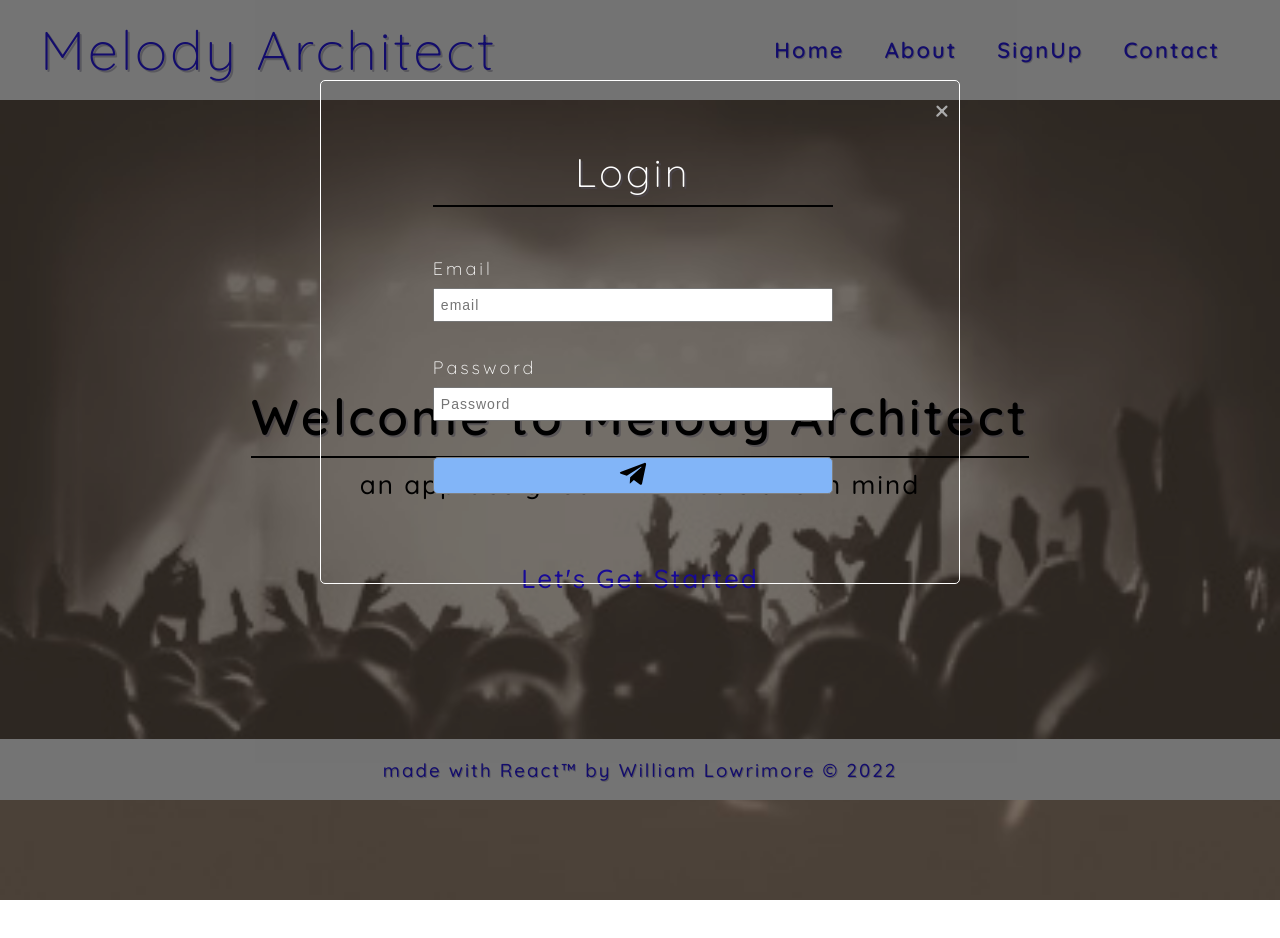
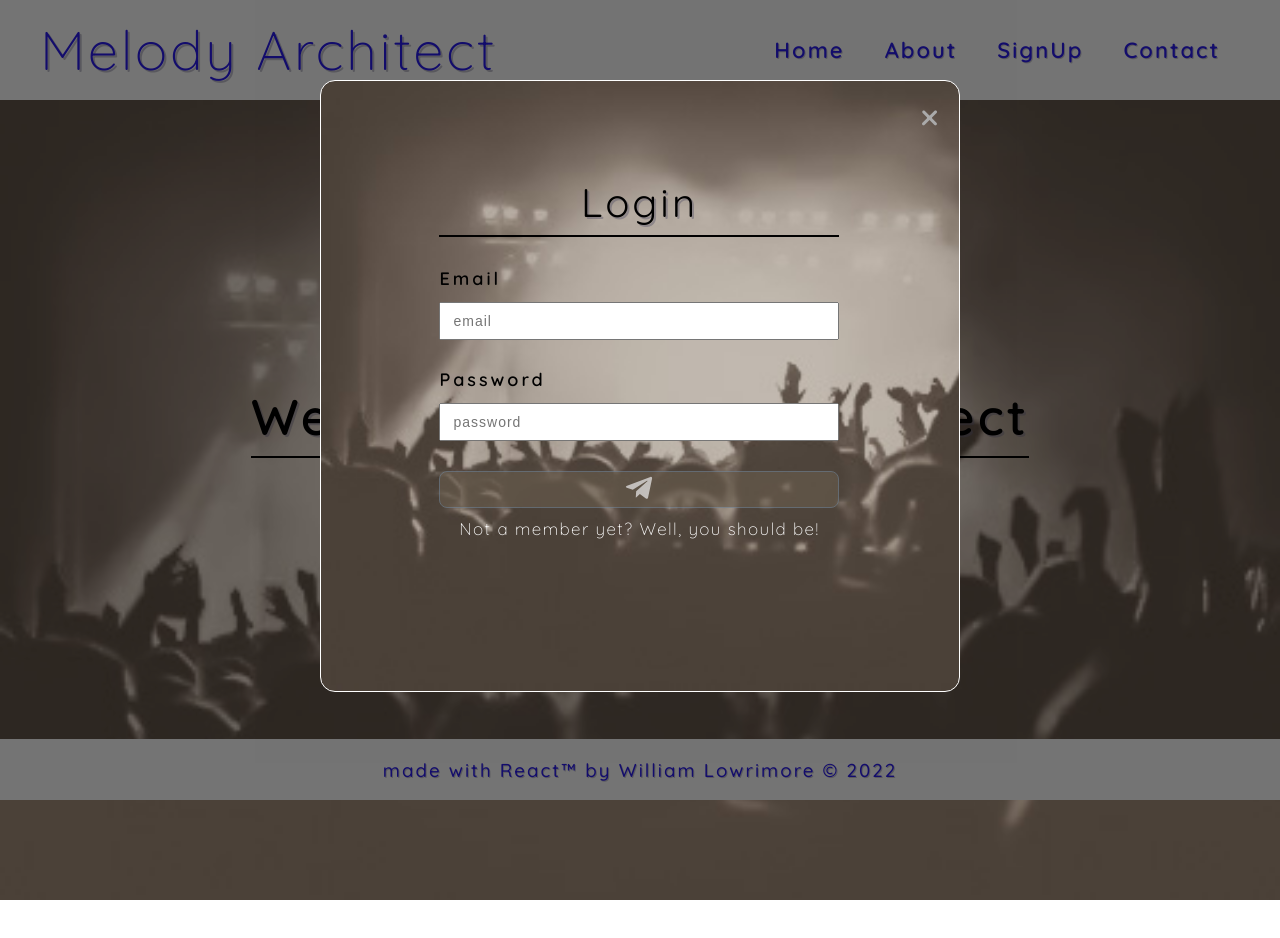
Before and after one commit to wlowrimore/smart-ma-0622-pro, a React (Create React App) app: page / in a window 1280 px wide. Both pictures are taken after a click on the element "Let's Get Started". Shown: the top 938 px of the page. Built offline with nearby package versions, Linux system fonts and the light colour scheme.

Commit message:
adds modal styling

```diff
--- a/src/components/AboutPage.js
+++ b/src/components/AboutPage.js
@@ -31,9 +31,10 @@ export default function AboutPage() {
         <p>
           With "Melody Architect" your lyrics are translated into chord
           structures based on key words associated with feelings. You are then
-          be presented with these randomly generated structures. All you have to
-          do is arrange the chords in a way that works for you. You can even
-          transpose them to a different key signature if need be.
+          presented with these randomly generated structures. All you have to do
+          is arrange the chords in a way that works best for you. You can even
+          transpose your finished masterpiece to any key signature if you would
+          like.
         </p>
         <p>So, with that said...Let's go write a hit!</p>
       </article>
--- a/src/components/LoginPage.js
+++ b/src/components/LoginPage.js
@@ -18,11 +18,12 @@ export default function LoginPage() {
           type="password"
           name="login-password"
           id="login-password"
-          placeholder="Password"
+          placeholder="password"
         ></input>
         <button className="sub-btn" id="sub-btn" type="submit">
           <FaTelegramPlane className="icon" />
         </button>
+        <h6>Not a member yet? Well, you should be!</h6>
       </form>
     </section>
   );
--- a/src/components/Modal.js
+++ b/src/components/Modal.js
@@ -12,7 +12,7 @@ const Modal = (props) => {
   }
 
   return (
-    <div className="modal" onClick={closeModal} style={divStyle}>
+    <div className="modal" style={divStyle}>
       <div className="modal-content">
         <span className="close" onClick={closeModal}>
           &times;
--- a/src/index.css
+++ b/src/index.css
@@ -205,14 +205,6 @@ body {
   margin-bottom: 4px;
 } */
 
-input {
-  font-size: 14px;
-  letter-spacing: 1px;
-  width: 100%;
-  height: 30px;
-  padding: 6px;
-  margin-bottom: 12px;
-}
 
 /* textarea {
   font-family: "Quicksand", sans-serif;
@@ -227,9 +219,10 @@ input {
 .sub-btn {
   width: 100%;
   margin-top: 12px;
-  background: var(--btn-blue);
-  border: 1px solid gray;
-  border-radius: 5px;
+  background: #675b4c;
+  opacity: 65%;
+  border: 1px solid slategray;
+  border-radius: 8px;
   cursor: pointer;
 }
 
@@ -239,11 +232,11 @@ input {
 
 .icon {
   font-size: 30px;
-  color: #000;
+  color: #fff;
 }
 
 .icon:hover {
-  color: var(--primary-blue);
+  color: #000;
 }
 
 /* ____________________________FOOTER____________________________ */
@@ -296,22 +289,23 @@ footer h3 {
 }
 /* Modal content */
 .modal-content {
-  /* background-image: url("./images/soundwave.webp"); */
+  background-image: url("./images/home-content-bg_edited.jpg");
   background-repeat: no-repeat;
   background-size: cover;
   width: 70%; /* Width in proportion to its parent container*/
   max-width: 640px; /* Max width where it stops expanding */
-  height: 70%; /* Height in proportion to its parent container */
+  height: 85%; /* Height in proportion to its parent container */
   margin: auto; /* Auto margin according to the element width */
   padding: 10px;
   border: 1px solid #fff;
-  border-radius: 5px; /* Optional. Rounds container corners */
+  border-radius: 15px; /* Optional. Rounds container corners */
 }
 /* Close button */
 .close {
   color: #aaaaaa;
   float: right;
-  font-size: 30px;
+  margin-right: 10px;
+  font-size: 40px;
   font-weight: 500;
 }
 .close:hover,
@@ -325,37 +319,56 @@ footer h3 {
 
 .login-form-container {
   width: 25em;
+  margin-top: 30px;
+}
+
+.login-form {
+
 }
 
 .login-title {
-  color: #fff;
+  color: #000;
+  border-bottom: none;
 }
 
 .login-container {
   display: flex;
   justify-content: center;
+  padding-left: 28px;
 
 }
 
 .login-container h1 {
-  color: #fff;
+  color: #000;
   font-size: 40px;
-  font-weight: 300;
+  font-weight: 400;
   letter-spacing: 3px;
   margin-top: 1.4em;
-  margin-bottom: 1em;
+  margin-bottom: 0.5em;
 }
 
 .login-container p {
-  color: #fff;
+  color: #000;
   font-size: 18px;
-  font-weight: 300;
+  font-weight: 600;
   letter-spacing: 3px;
-  margin-bottom: 8px;
+  margin-bottom: 12px;
   float: left;
 }
 
+.login-container h6 {
+  color: #fff;
+  font-size: 17px;
+  letter-spacing: 1.4px;
+  margin: 10px;
+  font-weight: 300;
+}
+
 input {
-  margin-bottom: 24px;
-  height: 34px;
+  font-size: 14px;
+  letter-spacing: 1px;
+  width: 100%;
+  height: 38px;
+  padding: 6px 12px;
+  margin-bottom: 18px;
 }
```
Also changed, not shown: src/components/SignUpPage.js (+6 -1 lines).
